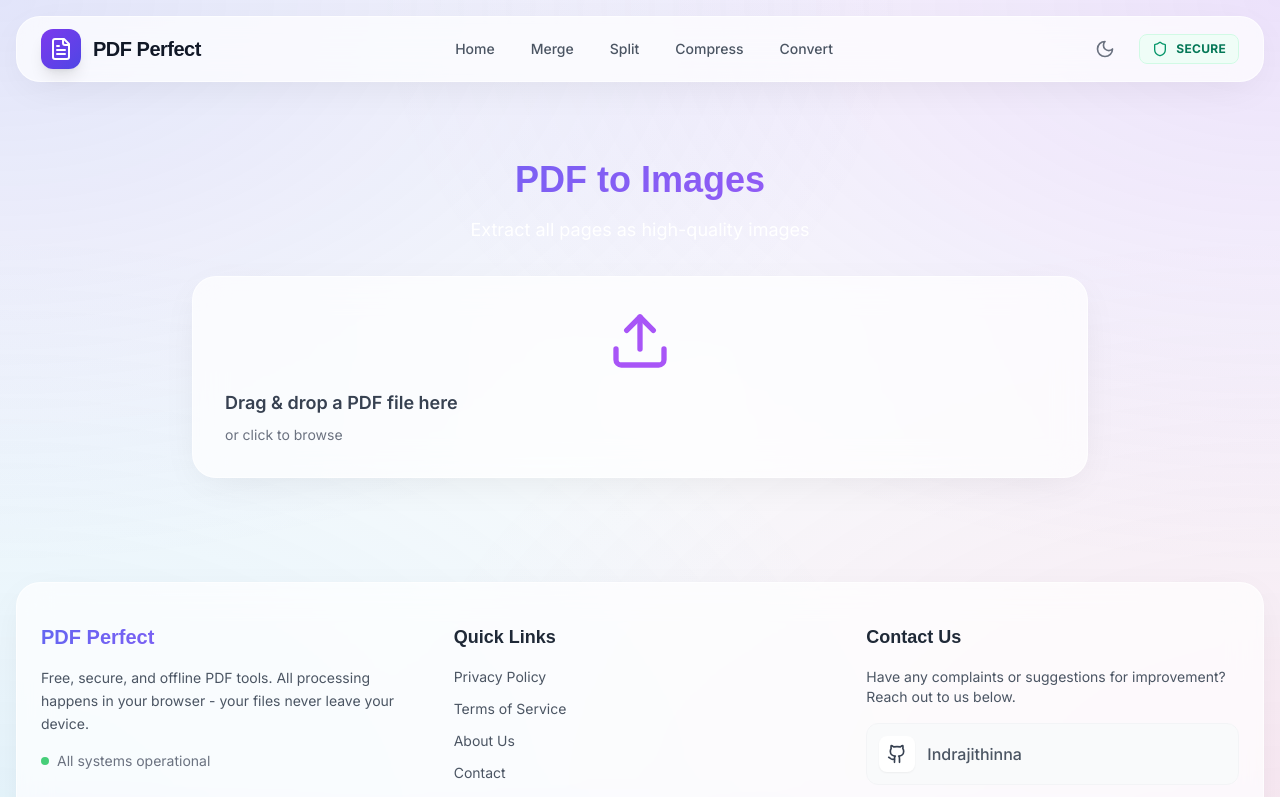
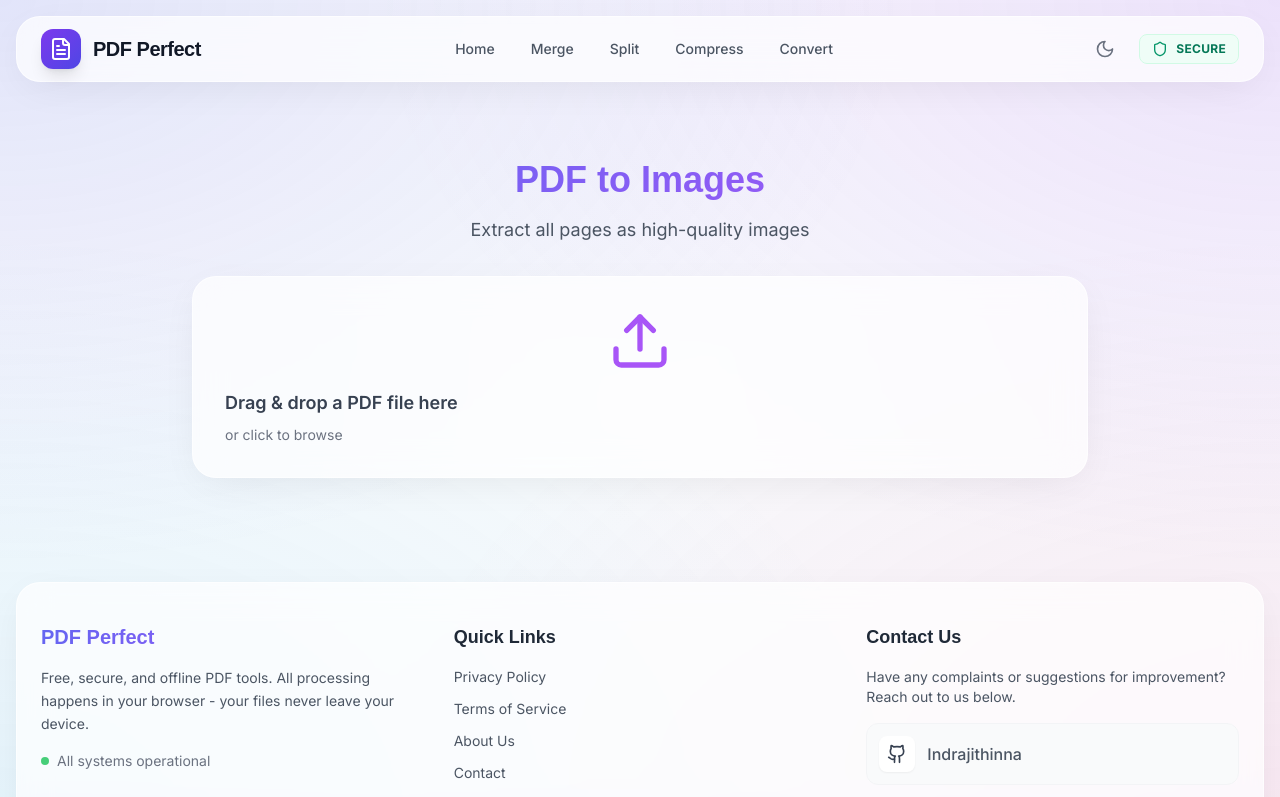
Before and after one commit to Indrajithinna/PDF-Perfect, a React (Vite) app: page /pdf-to-images in a window 1280 px wide. Shown: the top 797 px of the page. Built offline with nearby package versions, Linux system fonts and the light colour scheme; the HTML template or start-up script is replaced by a standard one.

Commit message:
UI: Fix text color contrast in PDFToImages

```diff
--- a/src/pages/PDFToImages.tsx
+++ b/src/pages/PDFToImages.tsx
@@ -134,7 +134,7 @@ const PDFToImages: React.FC = () => {
             <div className="max-w-4xl mx-auto">
                 <div className="text-center mb-8 fade-in">
                     <h1 className="text-4xl font-bold gradient-text mb-4">PDF to Images</h1>
-                    <p className="text-white text-lg">
+                    <p className="text-gray-600 text-lg">
                         Extract all pages as high-quality images
                     </p>
                 </div>
```
